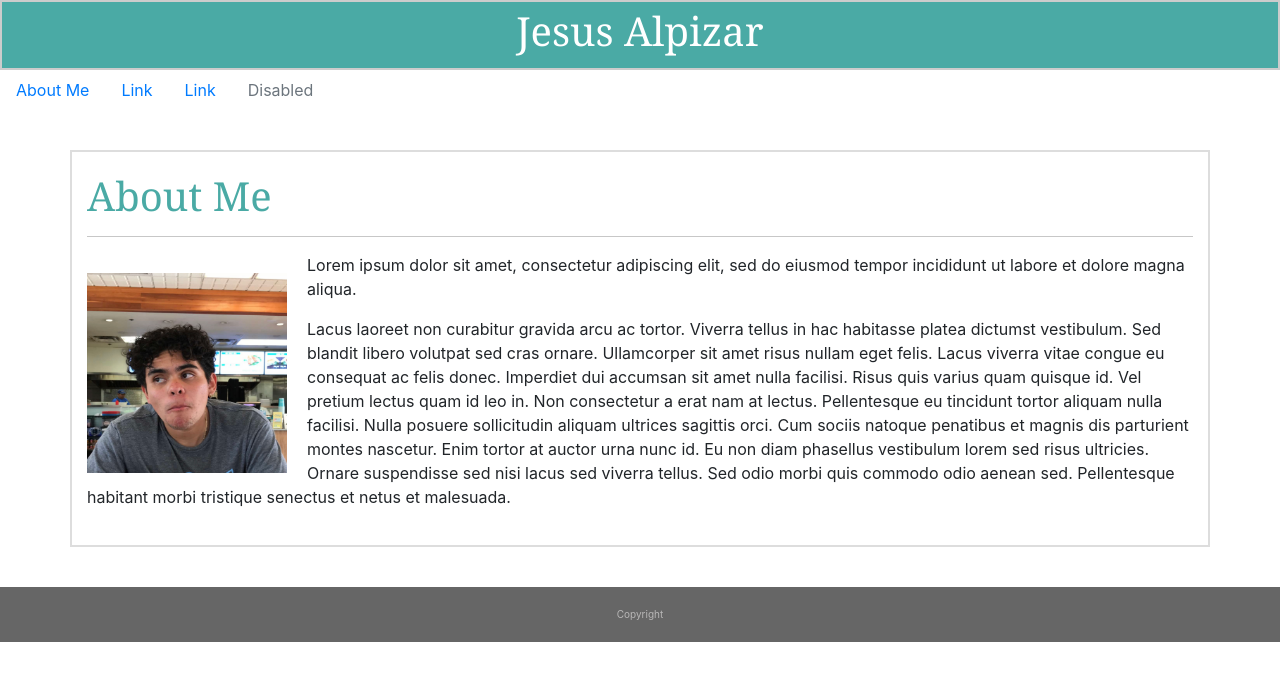
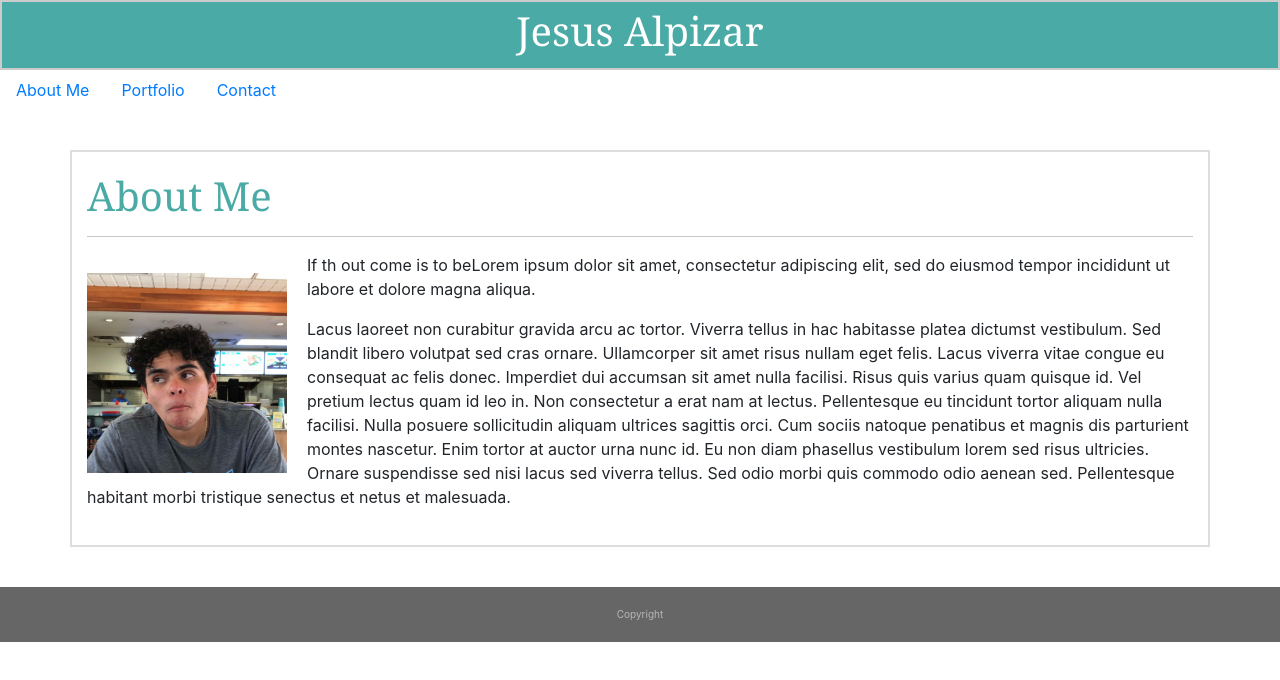
Before and after one commit to Chuyloops14/Bootstrap-Portfolio, a plain HTML site: page index.html in a window 1280 px wide. Drawn offline with nearby package versions, Linux system fonts and the light colour scheme.

Commit message:
Update index.html

```diff
--- a/index.html
+++ b/index.html
@@ -18,9 +18,8 @@
     <div>
         <nav class="nav">
                     <a class="nav-link active" href="index.html" type="button" class="btn btn-outline-primary">About Me</button> </a>
-                    <a class="nav-link" href="#">Link</a>
-                    <a class="nav-link" href="#">Link</a>
-                    <a class="nav-link disabled" href="#" tabindex="-1" aria-disabled="true">Disabled</a>
+                    <a class="nav-link active" href="portfolio.html" type="button" class="btn btn-outline-primary">Portfolio</button></a>
+                    <a class="nav-link active" href="contact.html" type=button class="btn-outline-primary">Contact</button></a>
                 </nav>
     </div>
 
@@ -28,7 +27,7 @@
         <h1 id="page-heading">About Me</h1>
         <hr>
         <img src="assests/images/chuy.jpg" width="200px" height="200px" alt="Jesus Alpizar">
-        <p>Lorem ipsum dolor sit amet, consectetur adipiscing elit, sed do eiusmod tempor incididunt ut labore et dolore magna aliqua.</p>
+        <p> If th out come is to beLorem ipsum dolor sit amet, consectetur adipiscing elit, sed do eiusmod tempor incididunt ut labore et dolore magna aliqua.</p>
         <p>Lacus laoreet non curabitur gravida arcu ac tortor. Viverra tellus in hac habitasse platea dictumst vestibulum. Sed blandit libero volutpat sed cras ornare. Ullamcorper sit amet risus nullam eget felis. Lacus viverra vitae congue eu consequat ac felis donec. Imperdiet dui accumsan sit amet nulla facilisi. Risus quis varius quam quisque id. Vel pretium lectus quam id leo in. Non consectetur a erat nam at lectus. Pellentesque eu tincidunt tortor aliquam nulla facilisi. Nulla posuere sollicitudin aliquam ultrices sagittis orci. Cum sociis natoque penatibus et magnis dis parturient montes nascetur. Enim tortor at auctor urna nunc id. Eu non diam phasellus vestibulum lorem sed risus ultricies. Ornare suspendisse sed nisi lacus sed viverra tellus. Sed odio morbi quis commodo odio aenean sed. Pellentesque habitant morbi tristique senectus et netus et malesuada.</p>
 
     </div>
```
